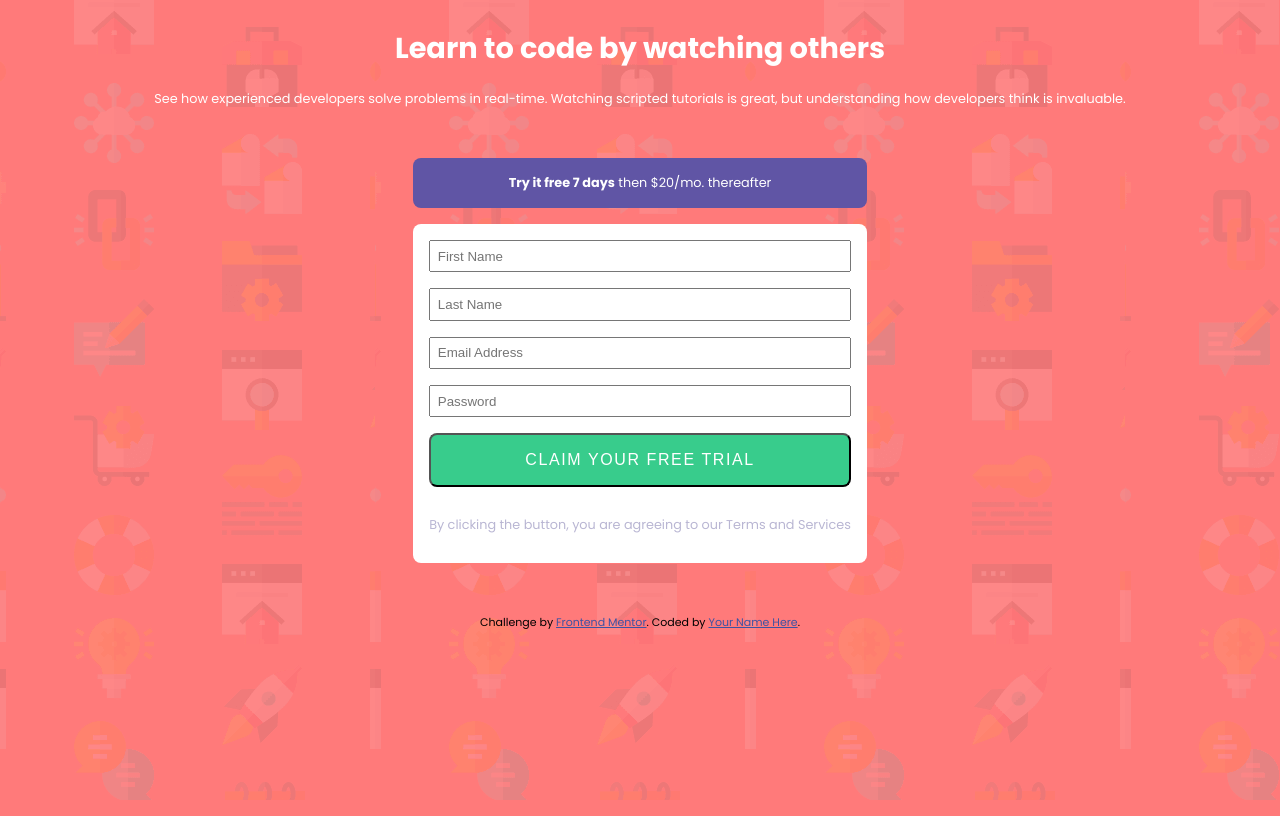
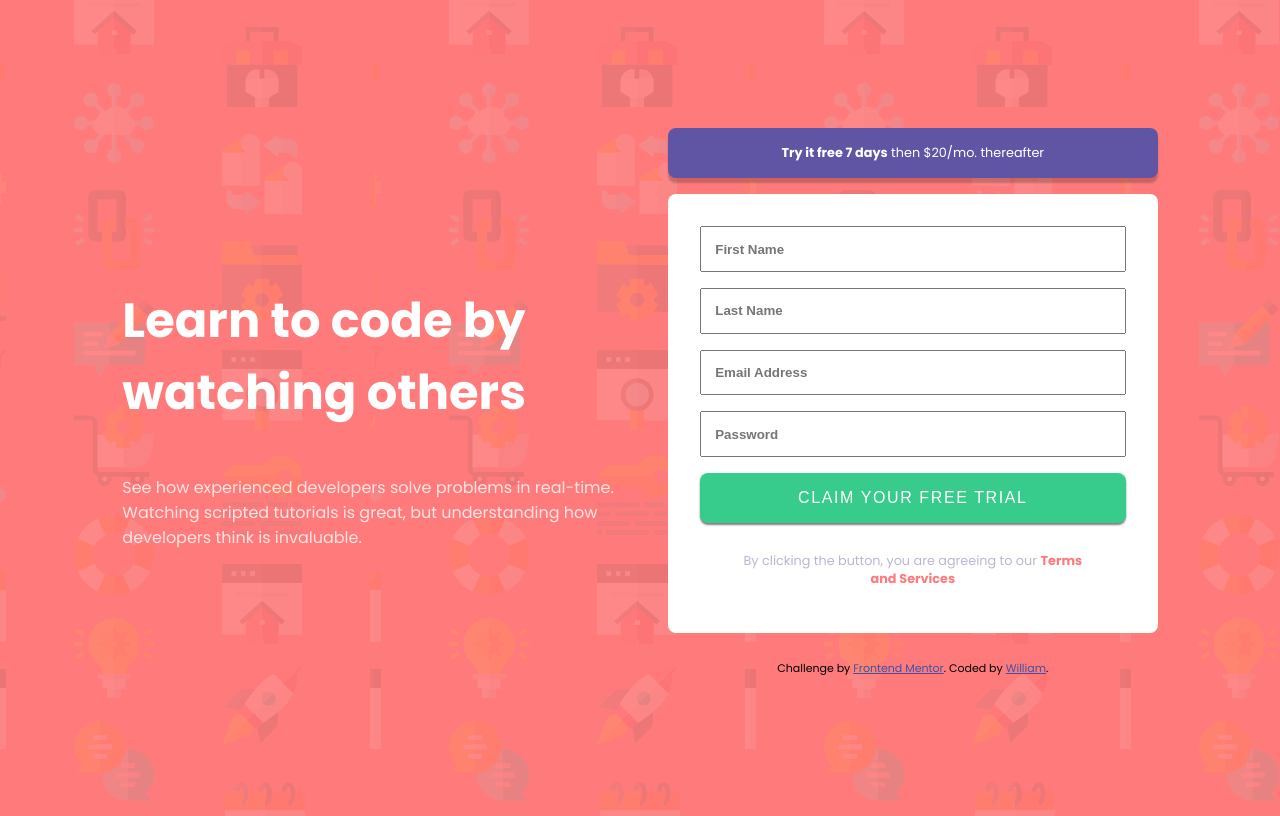
Before and after one commit to tuananh131001/intro-component-with-signup-form-master, a plain HTML site: page index.html in a window 1280 px wide. Drawn offline with Linux system fonts and the light colour scheme.

Commit message:
blah blah

```diff
--- a/index.html
+++ b/index.html
@@ -56,19 +56,20 @@
             placeholder="Password"
           /><button>Claim your free trial</button>
           <h3 class="term-service">
-            By clicking the button, you are agreeing to our Terms and Services
+            By clicking the button, you are agreeing to our <span class="red bold">Terms and Services</span>
           </h3>
         </div>
+        <footer>
+          <p class="attribution">
+            Challenge by
+            <a href="https://www.frontendmentor.io?ref=challenge" target="_blank"
+              >Frontend Mentor</a
+            >. Coded by <a href="#">William</a>.
+          </p>
+        </footer>
       </div>
 
-      <footer>
-        <p class="attribution">
-          Challenge by
-          <a href="https://www.frontendmentor.io?ref=challenge" target="_blank"
-            >Frontend Mentor</a
-          >. Coded by <a href="#">Your Name Here</a>.
-        </p>
-      </footer>
+
     </main>
   </body>
 </html>
--- a/style.css
+++ b/style.css
@@ -23,11 +23,15 @@ main {
   flex-direction: column;
   align-items: center;
   justify-content: center;
+  height: 100vh;
   gap: 2.5em;
 }
 
 .bold{
     font-weight: bold;
+}
+.red {
+    color: var(--red);
 }
 
 
@@ -39,7 +43,7 @@ main {
 .description{
     text-align: center;
     font-size: 0.8rem;
-    color: #fff;
+    color: rgba(255,255,255,0.8);
     font-weight: 300;
 }
 .blue-container{
@@ -47,6 +51,7 @@ main {
     background-color: var(--blue);
     padding: 1em 4em;
     border-radius: .5rem;
+    box-shadow: 0px 5px 2px rgba(0,0,0,0.2);
 }
 .right-container{
     display: flex;
@@ -64,16 +69,16 @@ main {
     flex-direction: column;
     align-items: center;
     justify-content: center;
-    width: 100%;
-    max-width: 500px;
-    padding: 1em;
+    padding: 2em;
     background-color: #fff;
     gap: 1em;
     border-radius: 0.5rem;
 }
 .form-container input{
     width: 100%;
-    padding: .5em;
+    padding: 1em;
+    font-weight: bold;
+
 }
 .form-container button{
     width: 100%;
@@ -85,6 +90,8 @@ main {
     text-transform:uppercase;
     font-weight: 300;
     letter-spacing: 0.1rem;
+    border: none;
+    box-shadow: 0px 2px 2px rgba(0,0,0,0.5);
 }
 .term-service{
     text-align: center;
@@ -92,3 +99,27 @@ main {
     color: var(--grayish-blue);
     font-weight: 300;
 }
+@media screen and (min-width: 48em) {
+    main{
+        flex-direction: row;
+    }
+    .text-container{
+        width: 40%;
+        display: flex;
+        flex-direction: column;
+        align-items: center;
+        justify-content: center;
+    }
+    .title{
+        font-size: 3rem;
+        text-align: left;
+    }
+    .description{
+        font-size: 1rem;
+        text-align: left;
+    }
+    .term-service{
+        width: 80%;
+    }
+
+}
```
